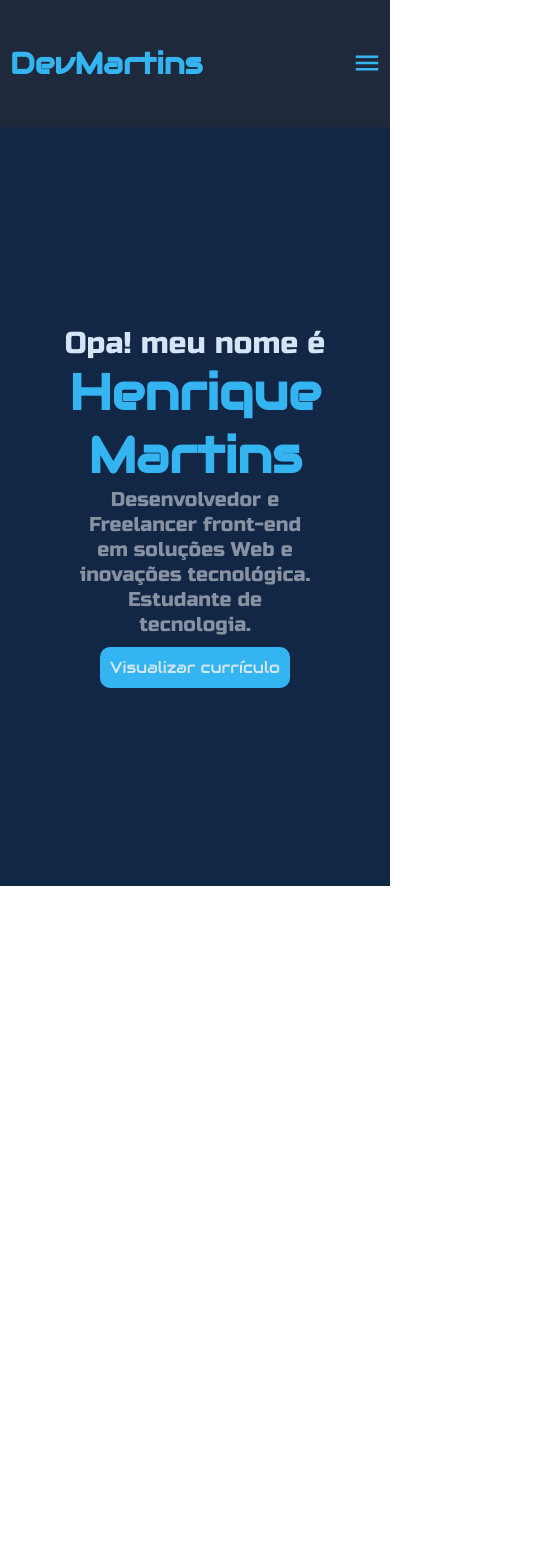
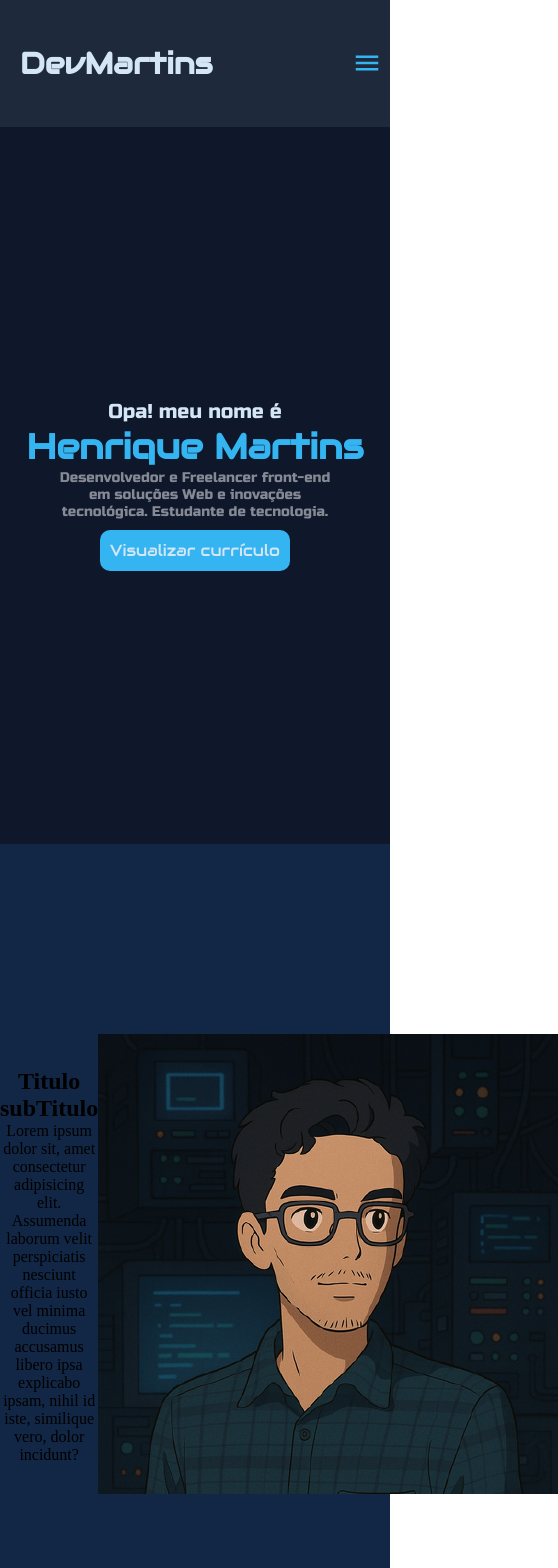
Before and after one commit to HenriqueMart/Portifolio_DevMartins, a React (Create React App) app: page / in a window 390 px wide. Shown: the top 1568 px of the page, 558 px wide, since content can reach past the window. Before the commit the page ends 886 px from the top, so only its background shows below. Built offline with nearby package versions, Linux system fonts and the light colour scheme.

Commit message:
Feat: HomePage main in reponsive mobile

```diff
--- a/src/components/HomePage/HomePage.jsx
+++ b/src/components/HomePage/HomePage.jsx
@@ -1,19 +1,36 @@
 import Button from '../Button/Button';
 import Style from './HomePage.module.css';
+import img from '../../img/personagem.webp'
 
 export default function HomePage(){
-        return(
+    const url = 'https://drive.google.com/file/d/1aDriHBRkWsnkzxjwSpVypfxemdQD0Lr0/view?usp=drive_link';
+
+    return(
             <>
             <div>
                 <main className={Style.Main}>
-                    <article className={Style.apresentacao}>
-                        <div className={Style.elementos}>
+                    <article className={Style.Main_apresentacao}>
+                        <div className={Style.Main_apresentacao_elementos}>
                             <h2>Opa! meu nome é </h2>
                             <h1>Henrique Martins</h1>
                             <p>Desenvolvedor e Freelancer front-end em soluções Web e inovações tecnológica. Estudante de tecnologia.</p>
-                            <Button title="Visualizar currículo"/>
+                            <a href={url} target='_blank'>
+                                <Button title="Visualizar currículo"/>
+                            </a>
                         </div>
                     </article>
+                    <section className={Style.section2} >
+                        <div className={Style.section2_elementos}>
+                            <div className='section2_elementos_titulo'>
+                                <h1>Titulo</h1>
+                                <h2>subTitulo</h2>
+                                <p>Lorem ipsum dolor sit, amet consectetur adipisicing elit. Assumenda laborum velit perspiciatis nesciunt officia iusto vel minima ducimus accusamus libero ipsa explicabo ipsam, nihil id iste, similique vero, dolor incidunt?</p>
+                            </div>
+                            <figure className={Style.section2_figure}>
+                                <img src={img} alt="minha imagens" />
+                        </figure>
+                        </div>
+                    </section>
                 </main>
             </div>
             </>
--- a/src/components/HomePage/HomePage.module.css
+++ b/src/components/HomePage/HomePage.module.css
@@ -1,8 +1,10 @@
+
+/*Main*/
 .Main{
     width: 100%;
 }
 
-.apresentacao{
+.Main_apresentacao{
     height: 100%;
     height: 90vh;
     display: flex;
@@ -10,31 +12,82 @@
     justify-content: center;
     text-align: center;
     flex-direction: column;
-    background-color: var(--color-first);
+    background-color: var(--color-third);
 }
 
-.elementos{
+.Main_apresentacao_elementos{
     width: 75%;
     margin: 0 auto;
 }
 
-.elementos > h2{
+.Main_apresentacao_elementos > h2{
     font-size: 30px;
     color: var(--color-text_first);
     font-family: var(--font-second);
     font-weight: 100;
 }
-.elementos > h1{
+.Main_apresentacao_elementos > h1{
     font-size: 50px;
     color: var(--color-text_second);
     font-family: var(--font-first);
     font-weight: bolder;
 }
 
-.elementos > p{
+.Main_apresentacao_elementos > p{
     font-size: 20px;
     color: rgba(255, 255, 255, 0.494);
     font-family: var(--font-second);
     margin: 0 10%;
 
 }
+
+/*Section 2*/
+.section2{
+    display: flex;
+    height: 100vh;
+    background-color: var(--color-first);
+}
+
+
+
+.section2_elementos{
+    display: flex;
+    flex-direction: row;
+    align-items: center;
+    justify-content: center;
+    text-align: center;
+
+}
+
+.section2_figure{
+
+}
+
+.section2.figure img{
+    width: auto;
+    height: auto;
+    max-width: 200px;
+    height: 150px;
+}
+
+@media (max-width: 768px) {
+    /*Main*/
+    .Main_apresentacao{
+        height: 85vh;
+    }
+    .Main_apresentacao_elementos{
+        width: 90%;
+    }
+
+    .Main_apresentacao_elementos > h2{
+        font-size: 20px;
+
+    }
+    .Main_apresentacao_elementos > h1{
+        font-size: 35px;
+    }
+
+    .Main_apresentacao_elementos > p{
+        font-size: 14px;
+    }
+}
--- a/src/components/NavBar/NavBar.css
+++ b/src/components/NavBar/NavBar.css
@@ -3,7 +3,7 @@ nav{
     display: flex;
     align-items: center;
     justify-content: space-between;
-    padding: 0 10px;
+    padding: 0 20px;
     background: var(--color-second);
 }
 
@@ -32,15 +32,20 @@ nav ul li a{
     font-weight: bolder;
 }
 
-nav ul li a:hover{
+.Logo{
+    font-size: 30px;
+    color: var(--color-text_first);
+    font-family: var(--font-first);
+    cursor: pointer;
+}
+.Logo:hover{
     color: var(--color-text_second);
     transition: .3s;
 }
 
-.Logo{
-    font-size: 30px;
+nav ul li a:hover{
     color: var(--color-text_second);
-    font-family: var(--font-first);
+    transition: .3s;
 }
 
 .MobileNavigation{
--- a/src/style/index.css
+++ b/src/style/index.css
@@ -13,6 +13,7 @@
 :root{
     --color-first: #122645;
     --color-second: #1e293c;
+    --color-third: #0f172b;
     --color-text_first: #d4e5f5;
     --color-text_second: #34b5f2;
     --font-first: "Audiowide", sans-serif;
```
Also changed, not shown: src/img/personagem.webp (added).
